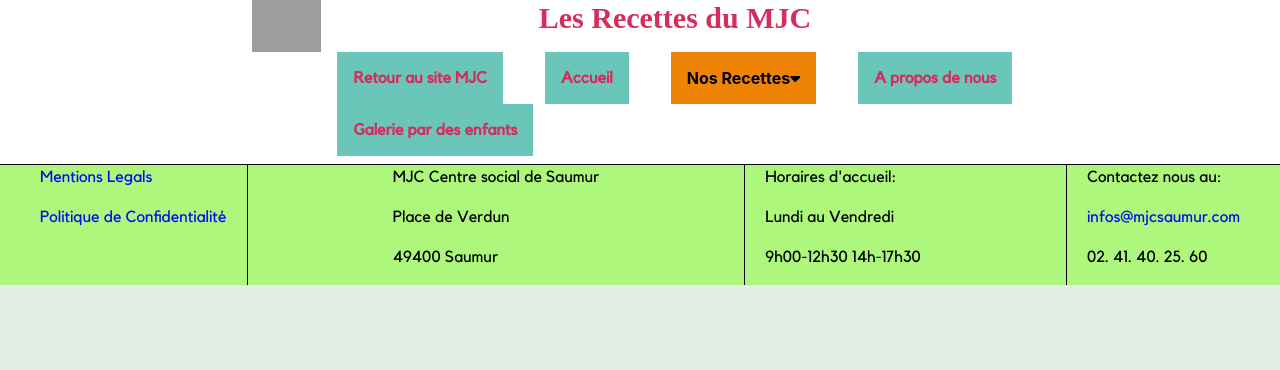
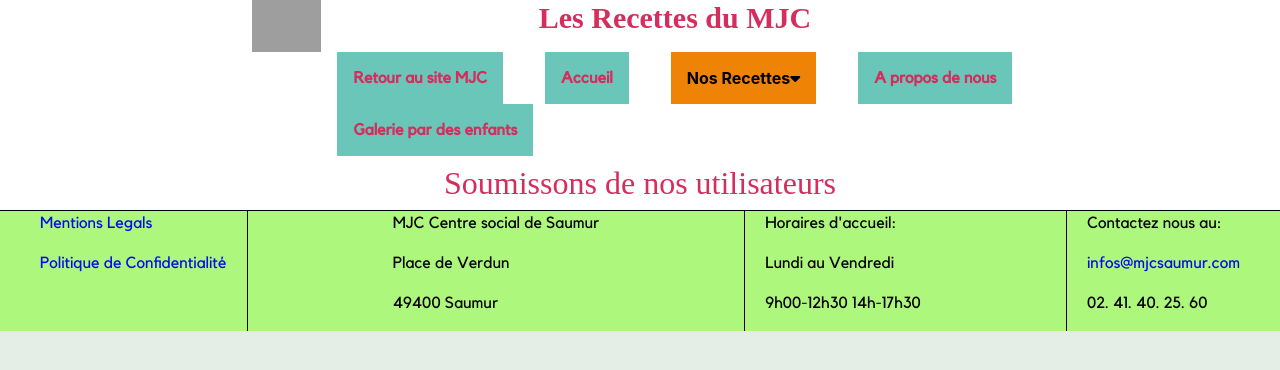
Before and after one commit to CEF1259/cefiiproject, a PHP site: template Views/gallery/gallery.php in a window 1280 px wide. Shown: the top 370 px of the page. Run offline with PHP 8.4, Linux system fonts and the light colour scheme; the template is opened without the code that fills it, so the values that code supplies are empty; some libraries are stand-ins or nearby versions; some web fonts are replaced; grey boxes are pictures that could not be loaded.

Commit message:
Update gallery.php

```diff
--- a/Views/gallery/gallery.php
+++ b/Views/gallery/gallery.php
@@ -2,6 +2,8 @@
 <?php
 
 $title = "gallery par des enfants";
+
+echo "<h2>Soumissons de nos utilisateurs</h2>";
 
 foreach($list as $value) {
      echo "<td><img src='$value->image' class='picture' alt='picture'";
```
